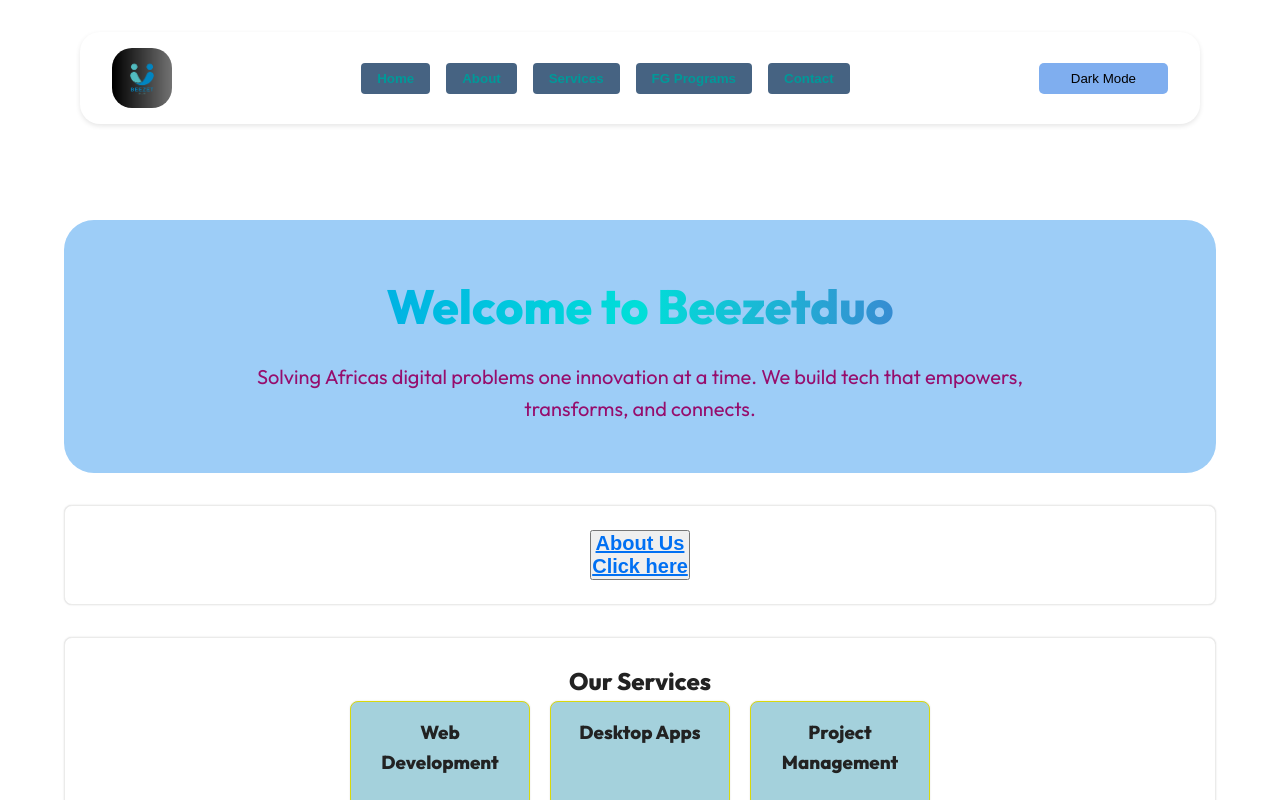
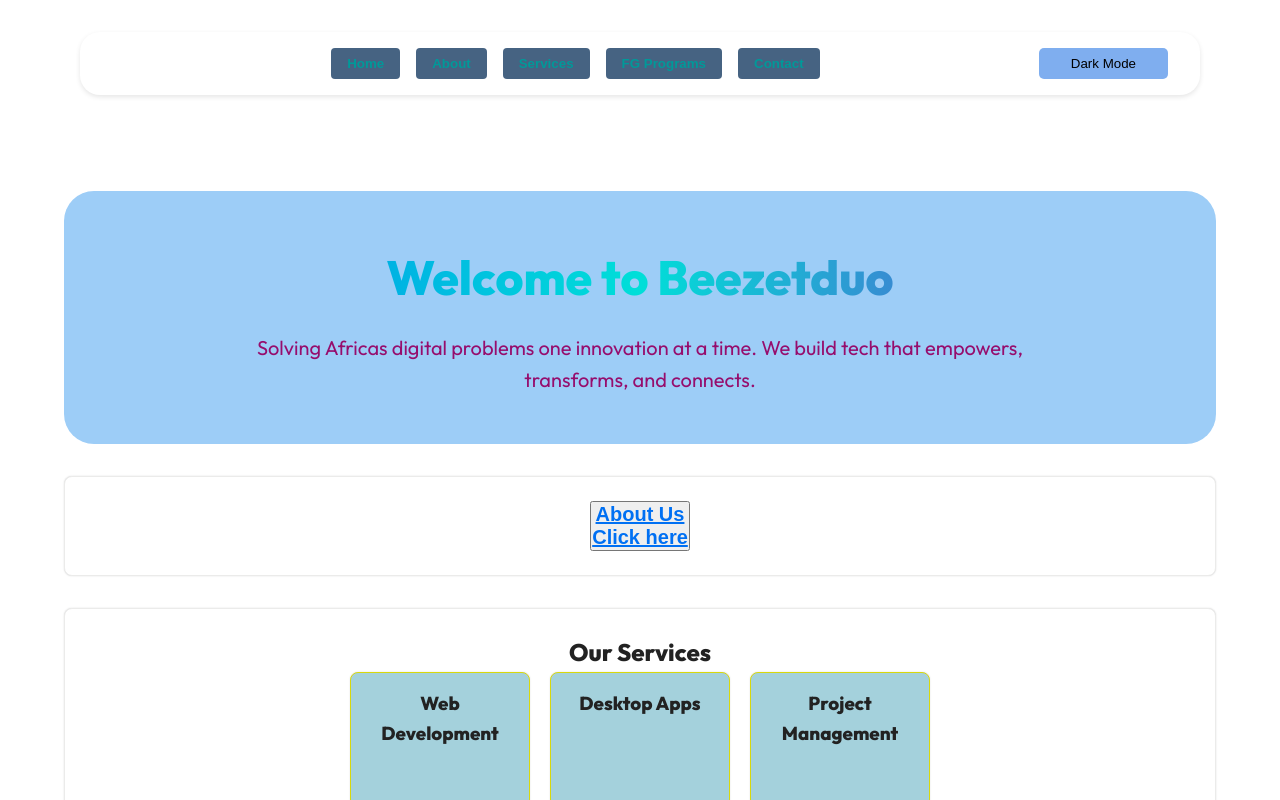
Before and after one commit to MrBeezet/beezetduo, a Next.js app: page / in a window 1280 px wide. Shown: the top 800 px of the page. Built offline with nearby package versions, Linux system fonts and the light colour scheme.

Commit message:
Update index.tsx

```diff
--- a/pages/index.tsx
+++ b/pages/index.tsx
@@ -3,7 +3,6 @@
 import Head from 'next/head';
 import AOS from 'aos';
 import 'aos/dist/aos.css';
-import Image from 'next/image';
 
 export default function Home() {
   const [darkMode, setDarkMode] = useState(false);
@@ -39,7 +38,6 @@
       <div id="container" className="container top-nav" data-aos="fade-down">
         <header className="topbar">
           <a href="#hero">
-<Image src="/logo.png" alt="Beezetduo Logo" className="logo" width={100} height={50} />
           </a>
           <nav>
             <button><a href="#hero">Home</a></button>
```
